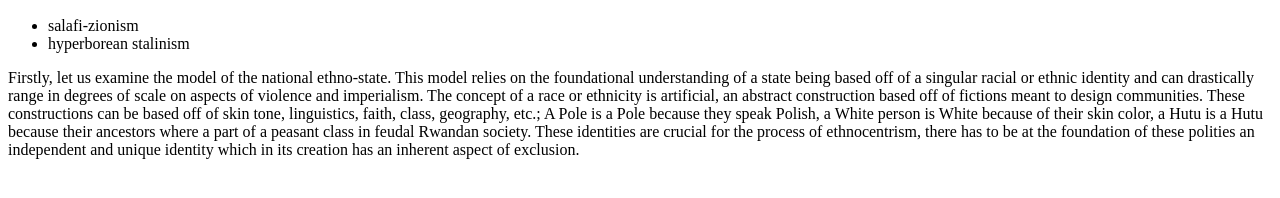
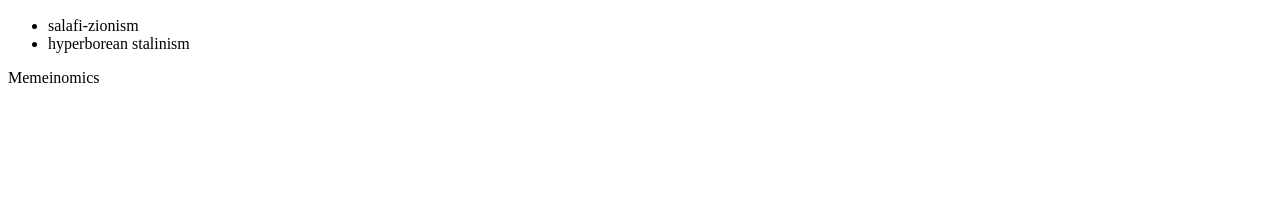
Before and after one commit to cberg16/cberg16.github.io, a plain HTML site: page index.html in a window 1280 px wide. Shown: the part 276-474 px from the top of the page. Drawn offline with Linux system fonts and the light colour scheme.

Commit message:
Add files via upload

```diff
--- a/index.html
+++ b/index.html
@@ -24,6 +24,6 @@
             <li>salafi-zionism</li>
             <li>hyperborean stalinism</li>
         </ul>
-        <p>Firstly, let us examine the model of the national ethno-state. This model relies on the foundational understanding of a state being based off of a singular racial or ethnic identity and can drastically range in degrees of scale on aspects of violence and imperialism. The concept of a race or ethnicity is artificial, an abstract construction based off of fictions meant to design communities. These constructions can be based off of skin tone, linguistics, faith, class, geography, etc.; A Pole is a Pole because they speak Polish, a White person is White because of their skin color, a Hutu is a Hutu because their ancestors where a part of a peasant class in feudal Rwandan society. These identities are crucial for the process of ethnocentrism, there has to be at the foundation of these polities an independent and unique identity which in its creation has an inherent aspect of exclusion. </p>
+        <p>Memeinomics</p>
     </body>
 </html>
```
